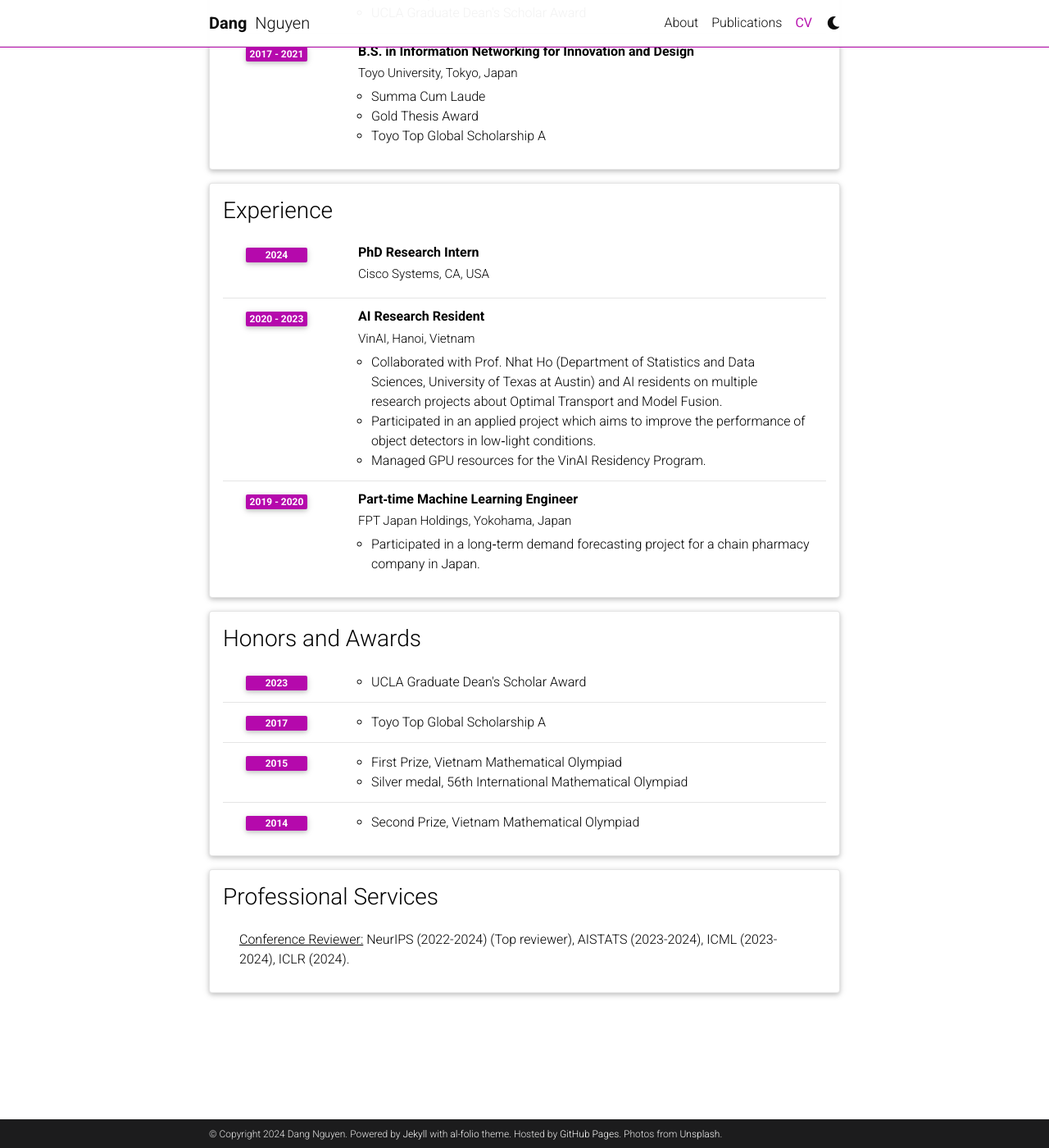
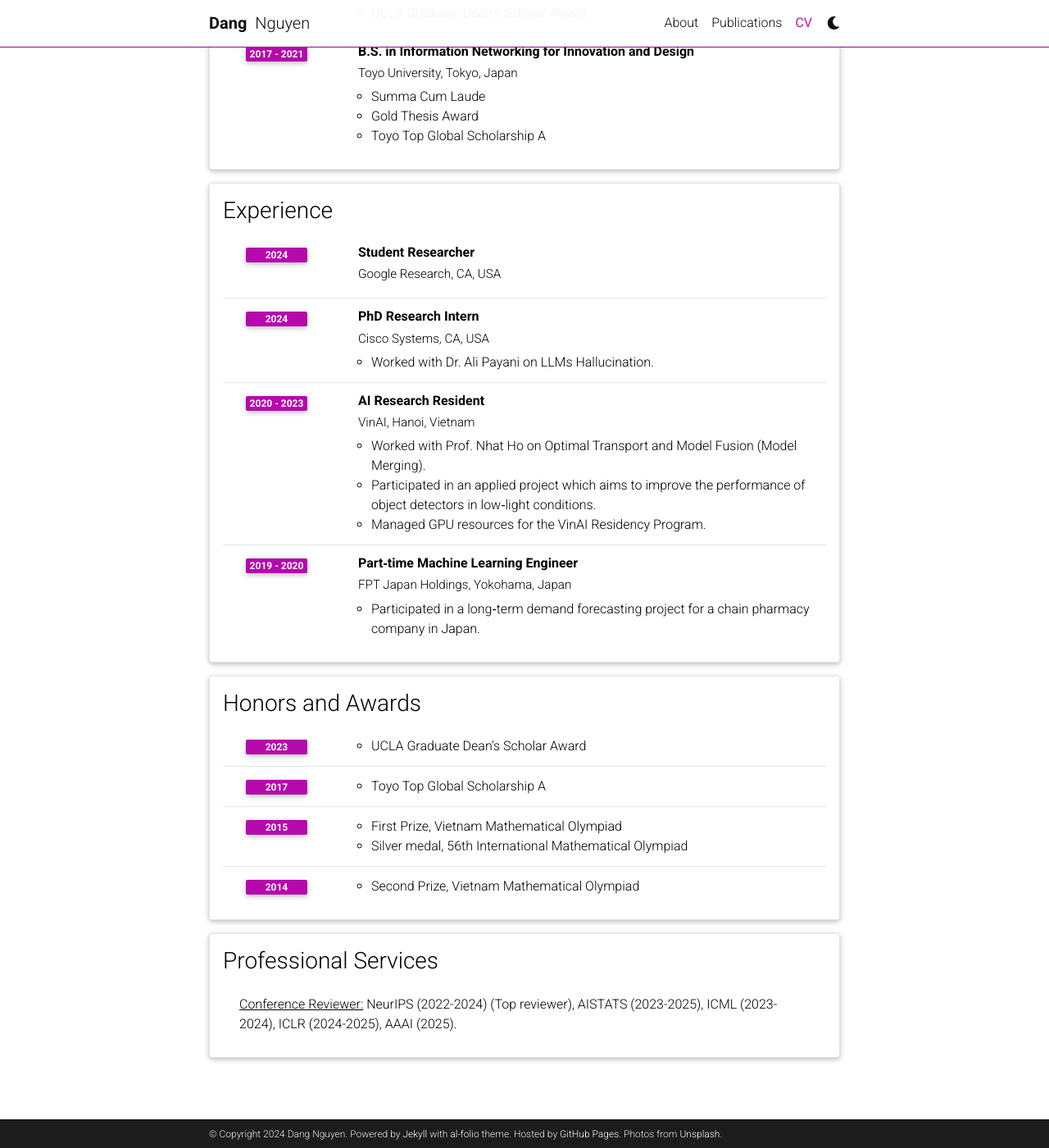
Before and after one commit to hsgser/hsgser.github.io, a Jekyll site: the page built from _pages/cv.md, in a window 1280 px wide and 1400 px high, scrolled down 333 px. Shown: the whole window at 82% size. Built offline with Jekyll 4.4.1, drawn with Linux system fonts in a browser that asks for light colours; full-size pictures stand in for the smaller copies a plugin makes; comment, search, counter and statistics services are not loaded; a style sheet for code colours, icons or effects is not loaded.

Commit message:
Update CV & bio

```diff
--- a/_data/cv.yml
+++ b/_data/cv.yml
@@ -18,16 +18,19 @@
 - title: Experience
   type: time_table
   contents:
+    - title: Student Researcher
+      institution: Google Research, CA, USA
+      year: 2024
     - title: PhD Research Intern
       institution: Cisco Systems, CA, USA
       year: 2024
-      # description:
-      #   - Worked with Dr. Ali Payani on LLMs hallucination detection and mitigation.
+      description:
+        - Worked with Dr. Ali Payani on LLMs Hallucination.
     - title: AI Research Resident
       institution: VinAI, Hanoi, Vietnam
       year: 2020 - 2023
       description:
-        - Collaborated with Prof. Nhat Ho (Department of Statistics and Data Sciences, University of Texas at Austin) and AI residents on multiple research projects about Optimal Transport and Model Fusion.
+        - Worked with Prof. Nhat Ho on Optimal Transport and Model Fusion (Model Merging).
         - Participated in an applied project which aims to improve the performance of object detectors in low‑light conditions.
         - Managed GPU resources for the VinAI Residency Program.
     - title: Part‑time Machine Learning Engineer
@@ -56,4 +59,4 @@
 - title: Professional Services
   type: list
   contents:
-    - <u>Conference Reviewer:</u> NeurIPS (2022-2024) (Top reviewer), AISTATS (2023-2024), ICML (2023-2024), ICLR (2024).
+    - <u>Conference Reviewer:</u> NeurIPS (2022-2024) (Top reviewer), AISTATS (2023-2025), ICML (2023-2024), ICLR (2024-2025), AAAI (2025).
```
Also changed, not shown: _news/announcement_9.md (added, +8 -0 lines), _pages/about.md (+3 -3 lines), 1 other file.
